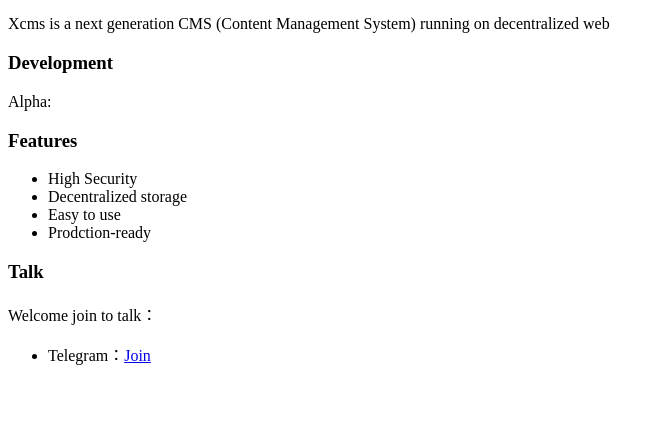
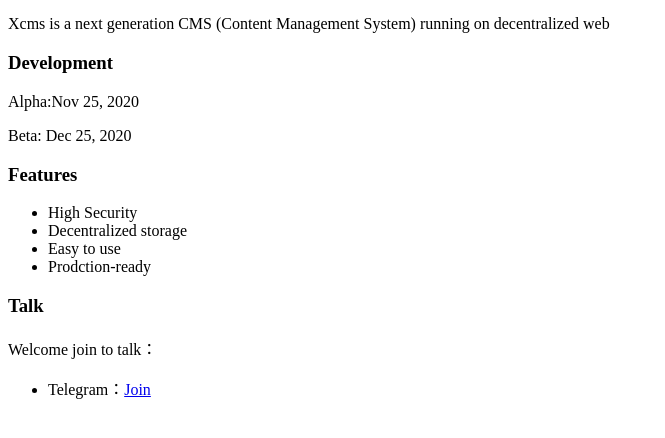
Before and after one commit to sirung/xcms.org, a plain HTML site: page index.html in a window 1280 px wide. Shown: the part 44-482 px from the top of the page, without its empty margins (0-665 px from the left). Drawn offline with Linux system fonts and the light colour scheme.

Commit message:
add milestones

```diff
--- a/index.html
+++ b/index.html
@@ -12,7 +12,8 @@
 <p>Xcms is a next generation CMS (Content Management System) running on decentralized web</p>
 
 <h3>Development</h3>
-<p>Alpha:</p>
+<p>Alpha:Nov 25, 2020</p>
+<p>Beta: Dec 25, 2020<p>
 
 <h3>Features</h3>
 <ul>
```
